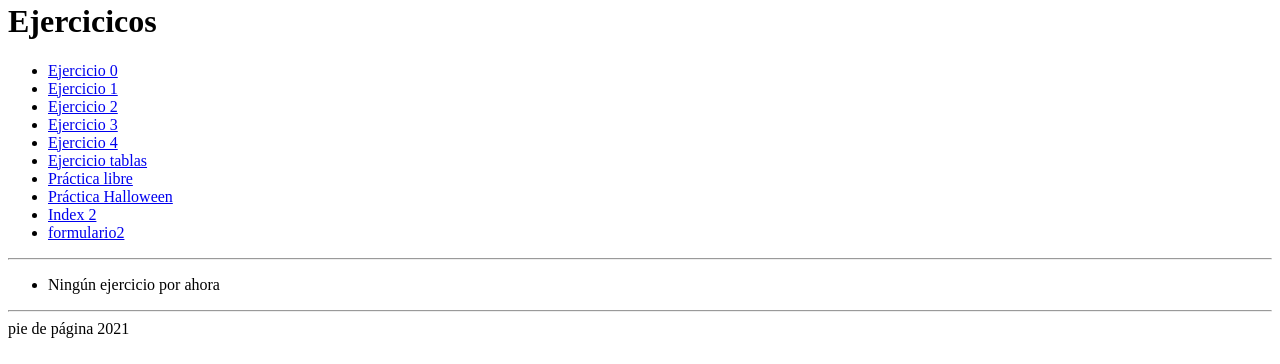
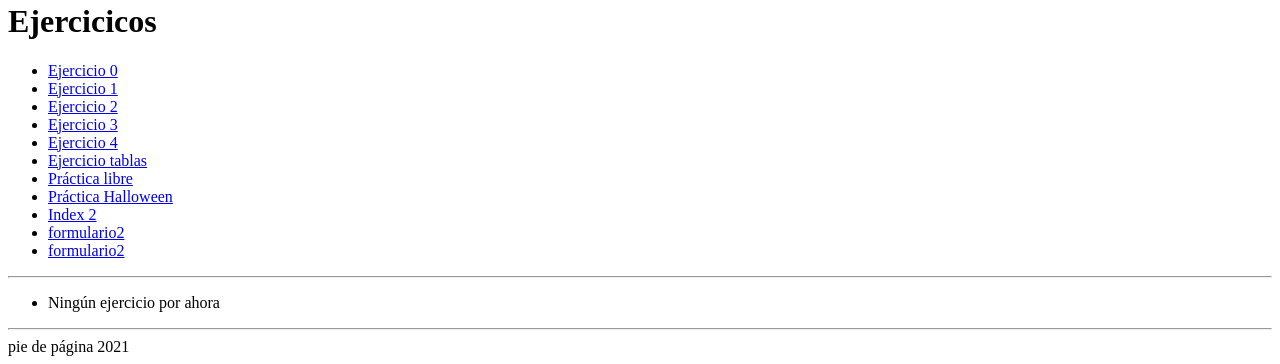
Before and after one commit to Oliwizz7/oliwizz7.github.io, a plain HTML site: page index.html in a window 1280 px wide. Shown: the part 824-1188 px from the top of the page. Drawn offline with Linux system fonts and the light colour scheme.

Commit message:
Update index.html

```diff
--- a/index.html
+++ b/index.html
@@ -27,6 +27,8 @@
 					<li> <a href="miedo/miedo.html"> Práctica Halloween </a> </li>
 					<li> <a href="index2/index2.html"> Index 2 </a> </li>
 					<li> <a href="formulario2/formulario.html"> formulario2 </a> </li>
+					<li> <a href="Prácticacompleta.html"> formulario2 </a> </li>
+
 
 
 
```
